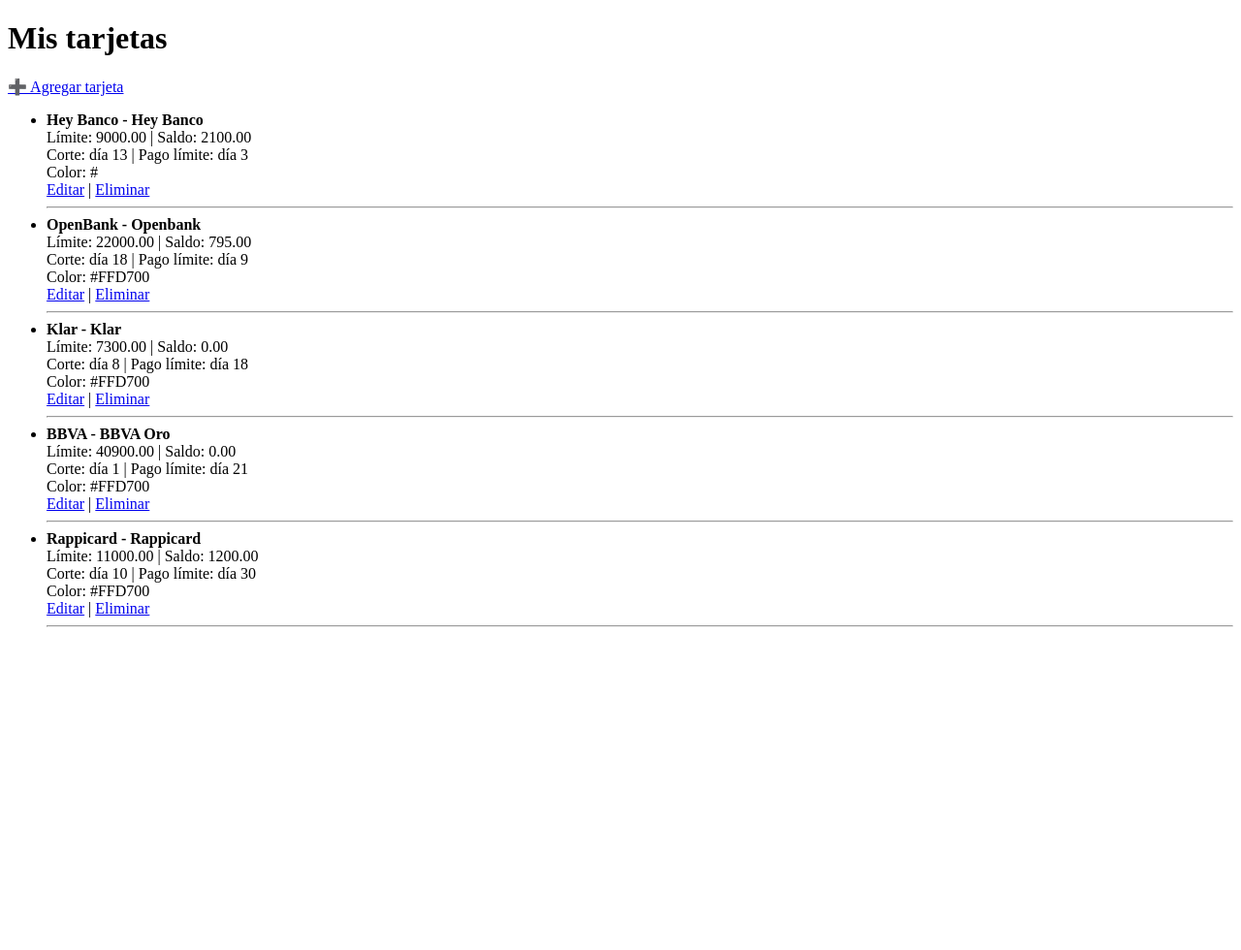
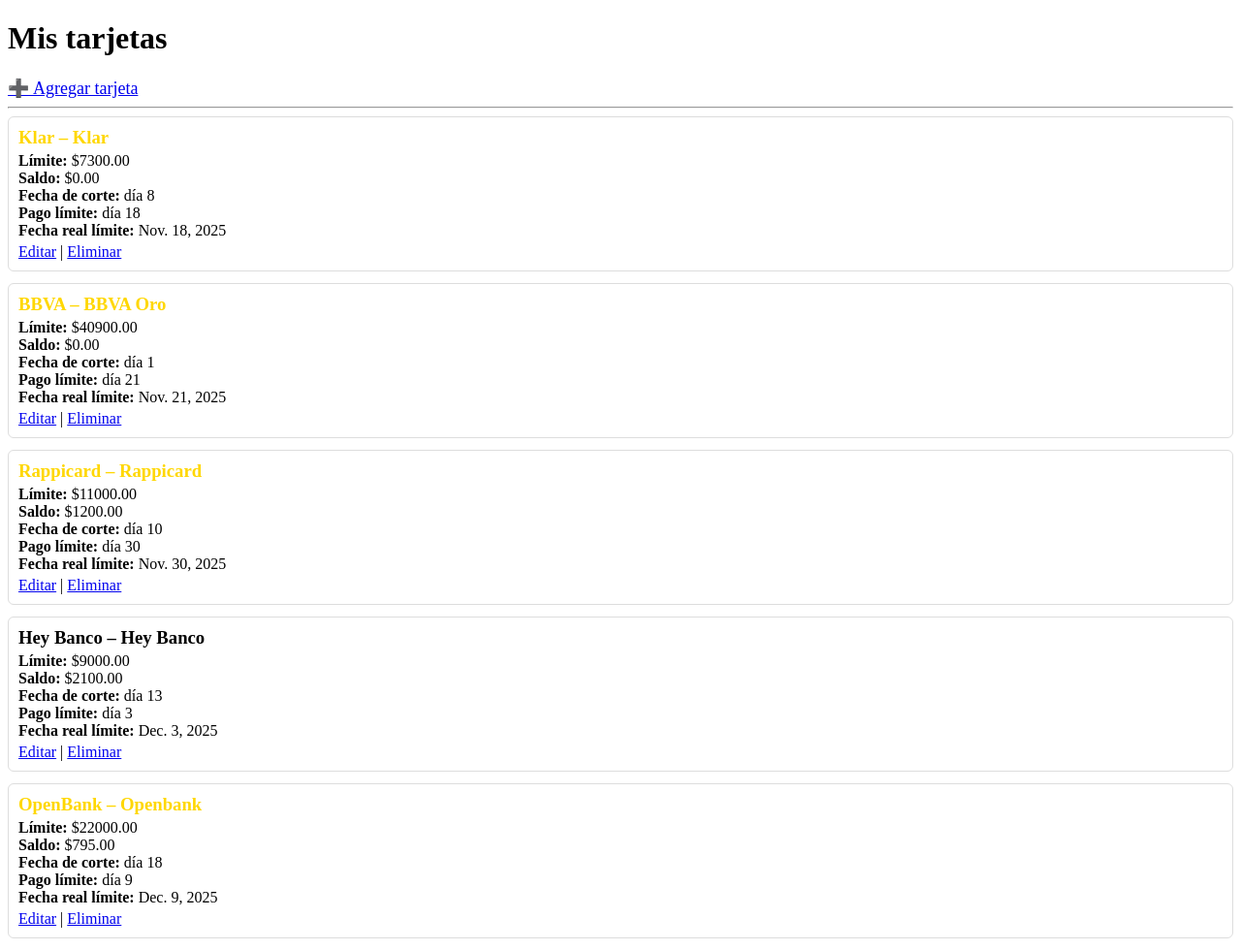
Before and after one commit to jhoracio19/paymind, a Django app: page / in a window 1280 px wide. Shown: the part 36-1016 px from the top of the page at 97% size. Before the commit the page ends 683 px from the top, so only its background shows below. Run offline with Django 5.2, Linux system fonts and the light colour scheme; a user stored in the database is signed in; data comes from the database, SQL or seed files in the repository; both versions use the stored data as it was after the commit.

Commit message:
feat(cards): add urgency-based ordering and improve card list layout

```diff
--- a/cards/models.py
+++ b/cards/models.py
@@ -1,6 +1,6 @@
 from django.db import models
 from django.contrib.auth.models import User
-
+from datetime import date
 
 class Card(models.Model):
     user = models.ForeignKey(User, on_delete=models.CASCADE, related_name='cards')
@@ -26,5 +26,21 @@
 
     created_at = models.DateTimeField(auto_now_add=True)
 
+    def proxima_fecha_limite_real(self):
+        hoy = date.today()
+
+        # Fecha del mes actual con el día de la tarjeta
+        fecha = date(hoy.year, hoy.month, self.fecha_limite_pago)
+
+        # Si ya pasó, mover al siguiente mes
+        if fecha < hoy:
+            # Si estás en diciembre, pasa al siguiente año
+            if hoy.month == 12:
+                fecha = date(hoy.year + 1, 1, self.fecha_limite_pago)
+            else:
+                fecha = date(hoy.year, hoy.month + 1, self.fecha_limite_pago)
+
+        return fecha
+
     def __str__(self):
         return f"{self.banco} - {self.nombre}"
--- a/cards/views.py
+++ b/cards/views.py
@@ -9,7 +9,8 @@
 
 @login_required
 def cards_list(request):
-    cards = Card.objects.filter(user=request.user).order_by('fecha_limite_pago')
+    cards = Card.objects.filter(user=request.user)
+    cards = sorted(cards, key=lambda c: c.proxima_fecha_limite_real())
     return render(request, 'cards/cards_list.html', {'cards': cards})
 
 
--- a/templates/cards/cards_list.html
+++ b/templates/cards/cards_list.html
@@ -3,25 +3,29 @@
 {% block content %}
 <h1>Mis tarjetas</h1>
 
-<a href="{% url 'card_create' %}">➕ Agregar tarjeta</a>
+<a href="{% url 'card_create' %}" style="font-size: 18px;">➕ Agregar tarjeta</a>
+<hr>
 
 {% if cards %}
-    <ul>
-        {% for card in cards %}
-            <li>
-                <strong>{{ card.banco }} - {{ card.nombre }}</strong><br>
-                Límite: {{ card.limite_credito }} |
-                Saldo: {{ card.saldo_actual }}<br>
-                Corte: día {{ card.fecha_corte }} |
-                Pago límite: día {{ card.fecha_limite_pago }}<br>
-                Color: {{ card.color }}
-                <br>
-                <a href="{% url 'card_update' card.pk %}">Editar</a> |
-                <a href="{% url 'card_delete' card.pk %}">Eliminar</a>
-            </li>
-            <hr>
-        {% endfor %}
-    </ul>
+    {% for card in cards %}
+        <div style="padding: 10px; border: 1px solid #ddd; margin-bottom: 12px; border-radius: 6px;">
+
+            <h3 style="margin: 0; color: {{ card.color }}">
+                {{ card.banco }} – {{ card.nombre }}
+            </h3>
+
+            <p style="margin: 4px 0;">
+                <strong>Límite:</strong> ${{ card.limite_credito }}<br>
+                <strong>Saldo:</strong> ${{ card.saldo_actual }}<br>
+                <strong>Fecha de corte:</strong> día {{ card.fecha_corte }}<br>
+                <strong>Pago límite:</strong> día {{ card.fecha_limite_pago }}<br>
+                <strong>Fecha real límite:</strong> {{ card.proxima_fecha_limite_real }}
+            </p>
+
+            <a href="{% url 'card_update' card.pk %}">Editar</a> |
+            <a href="{% url 'card_delete' card.pk %}">Eliminar</a>
+        </div>
+    {% endfor %}
 {% else %}
     <p>No tienes tarjetas registradas aún.</p>
 {% endif %}
```
Also changed, not shown: db.sqlite3, 3 other files.
